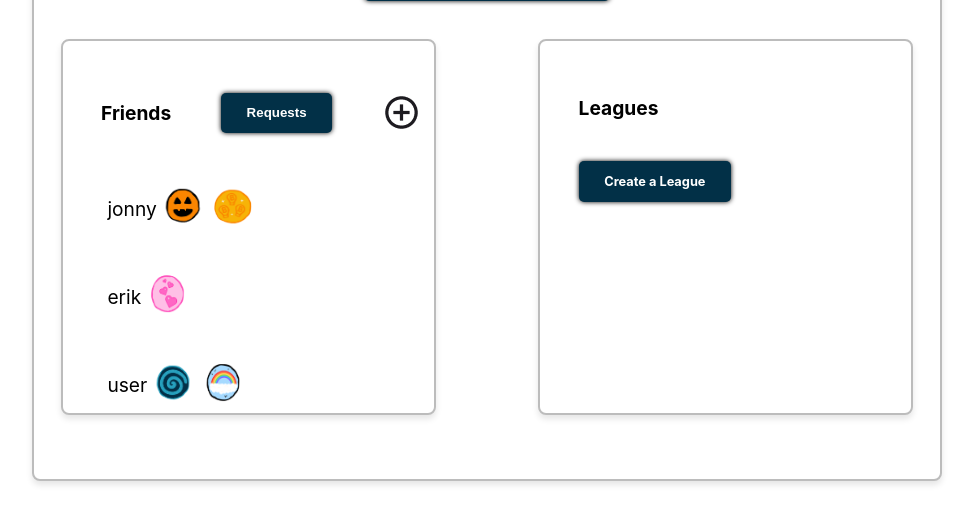
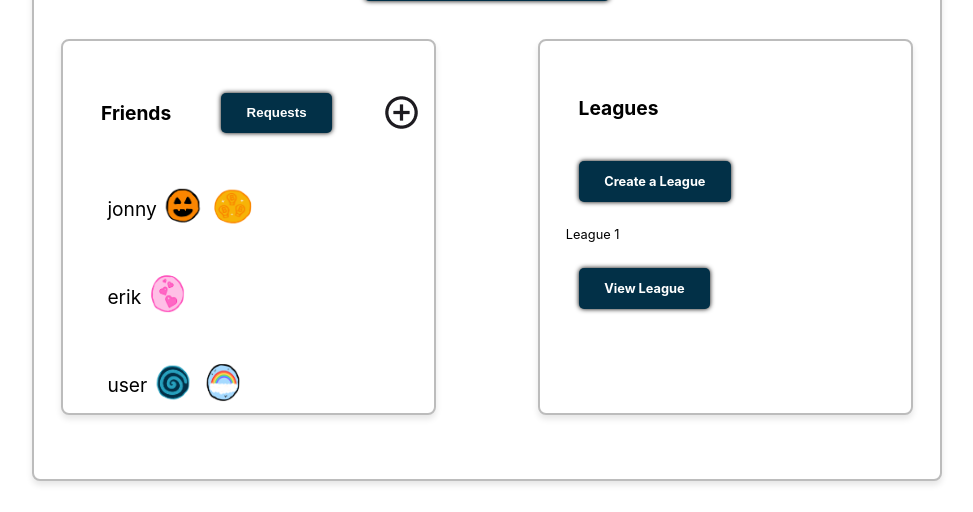
Before and after one commit to EmmaChantrey/flashcards, a Django app: page /profile/ in a window 1280 px wide. Shown: the part 775-1287 px from the top of the page, without its empty margins (153-1126 px from the left). Run offline with Django 4.2, Linux system fonts and the light colour scheme; a user stored in the database is signed in; data comes from the database, SQL or seed files in the repository; both versions use the stored data as it was after the commit; some libraries are stand-ins or nearby versions.

Commit message:
league listing in profile

```diff
--- a/cards/templates/cards/profile.html
+++ b/cards/templates/cards/profile.html
@@ -100,6 +100,15 @@
                     <h2>Leagues</h2>
                 </div>
                 <a href ="{% url 'create_league' %}" class="signupbtn">Create a League</a>
+                <div class="league-list">
+                    {% for league in leagues %}
+                    <div class="league-box">
+                        <p>{{ league.name }}</p>
+                        <a href="" class="loginbtn">View League</a>
+                    </div>
+                    {% empty %}
+                    <p>No leagues found.</p>
+                    {% endfor %}
             </div>
         </div>
 </div>
--- a/cards/views.py
+++ b/cards/views.py
@@ -61,10 +61,13 @@ def profile(request):
             'badges': friend_badges
         })
 
+    leagues = League.objects.filter(owner=request.user.profile)
+
     return render(request, 'cards/profile.html', {
         'displayed_badges': displayed_badges,
         'owned_badges': owned_badges,
         'friends_with_badges': friends_with_badges,
+        'leagues': leagues,
     })
 
 
@@ -107,9 +110,7 @@ def search_users(request):
         users = Profile.objects.filter(Q(user__username__icontains=query)).exclude(user=request.user)
         friends = profile.get_friends()
         requests = profile.get_requests()
-        print(requests)
         requested = profile.get_sent_requests()
-        print(requested)
     else:
         users = Profile.objects.none()
 
@@ -333,7 +334,7 @@ def create_league(request):
             friend_profile = Profile.objects.get(id=friend_id)
             LeagueUser.objects.create(league=league, user=friend_profile)
 
-        return redirect("dashboard")
+        return redirect("profile")
 
     return render(request, "cards/create_league.html", {"friends": friends})
 
```
Also changed, not shown: db.sqlite3.
